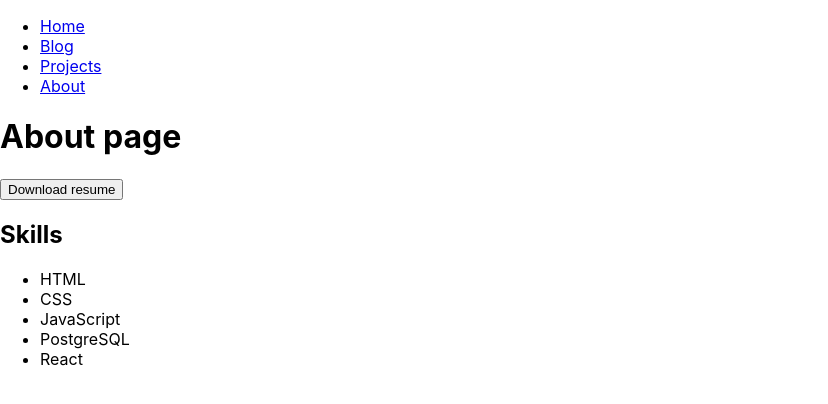
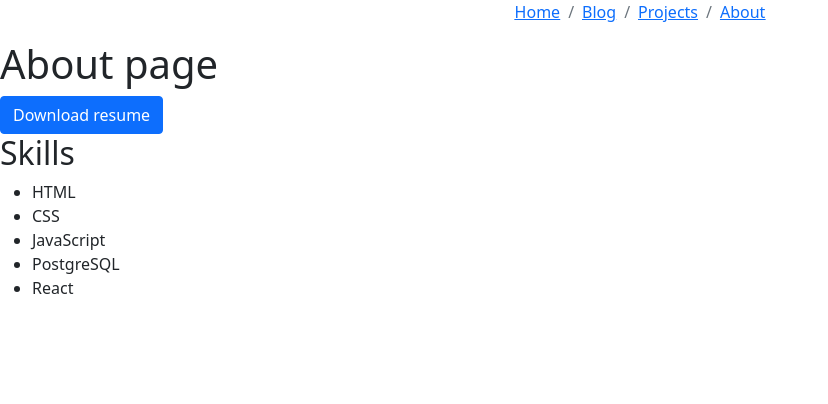
Before and after one commit to WDI-SEA/react-router-portfolio, a React (Create React App) app: page /about in a window 1280 px wide. Shown: the top 404 px of the page, without its empty margins (0-828 px from the left). Built offline with nearby package versions, Linux system fonts and the light colour scheme.

Commit message:
Added bootstrap,react-bootstrap, styled navbar

```diff
--- a/src/components/pages/About.js
+++ b/src/components/pages/About.js
@@ -1,17 +1,17 @@
-import Button from '@restart/ui/esm/Button'
 import React, { Component } from 'react'
 import { Link } from 'react-router-dom'
+import Button from 'react-bootstrap/Button'
+import 'bootstrap/dist/css/bootstrap.min.css'
 
 export default class About extends Component {
     render() {
-        return(
+        return (
             <div>
                 <h1>About page</h1>
                 <Link to='/resume.pdf' target='_blank' download>
-                    <button type="button">
+                    <Button type="button">
                         Download resume
-                    </button>
-
+                    </Button>
                 </Link>
                 <h2>Skills </h2>
                 <ul>
--- a/src/components/pages/Homepage.js
+++ b/src/components/pages/Homepage.js
@@ -3,7 +3,10 @@ import React, { Component } from 'react'
 export default class Homepage extends Component {
     render() {
         return(
-            <h1>Home page</h1>
+            <div className="text-center">
+                <h1>Home page</h1>
+                <p>Ayooooooooo</p>
+            </div>
         )
     }
 }
--- a/src/components/pages/Projects.js
+++ b/src/components/pages/Projects.js
@@ -3,7 +3,10 @@ import React, { Component } from 'react'
 export default class Projects extends Component {
     render() {
         return(
-            <h1>Projects page</h1>
+            <div>
+                <h1>Projects page</h1>
+                <p>They're coming ?</p>
+            </div>
         )
     }
 }
--- a/src/components/partials/Header.js
+++ b/src/components/partials/Header.js
@@ -1,18 +1,17 @@
 import React, { Component } from 'react'
+import { Breadcrumb } from 'react-bootstrap'
 import { Link } from 'react-router-dom'
 
 export default class Header extends Component {
     render() {
         return (
-            <header>
-                <nav>
-                    <ul>
-                        <li><Link to="/">Home</Link></li>
-                        <li><Link to="/blog">Blog</Link></li>
-                        <li><Link to="/projects">Projects</Link></li>
-                        <li><Link to="/about">About</Link></li>
-                    </ul>
-                </nav>
+            <header className="d-flex justify-content-center">
+                <Breadcrumb>
+                        <Breadcrumb.Item><Link to="/">Home</Link></Breadcrumb.Item>
+                        <Breadcrumb.Item><Link to="/blog">Blog</Link></Breadcrumb.Item>
+                        <Breadcrumb.Item><Link to="/projects">Projects</Link></Breadcrumb.Item>
+                        <Breadcrumb.Item><Link to="/about">About</Link></Breadcrumb.Item>
+                </Breadcrumb>
             </header>
         )
     }
```
Also changed, not shown: src/App.js (indentation only).
